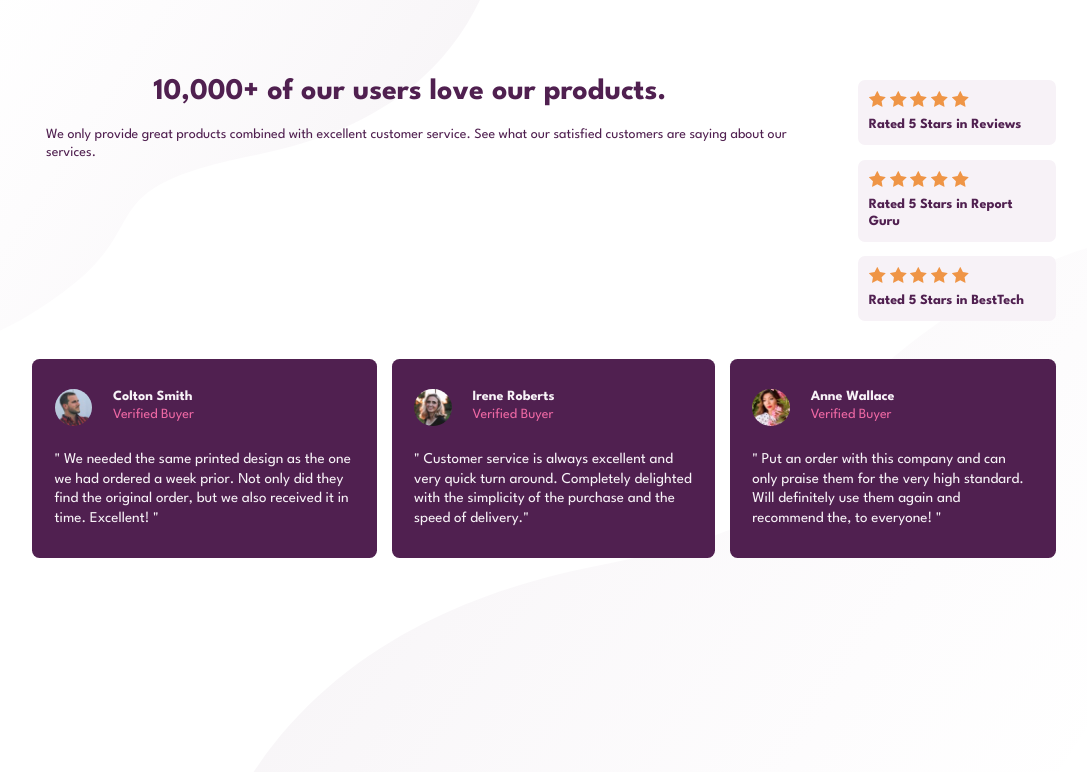
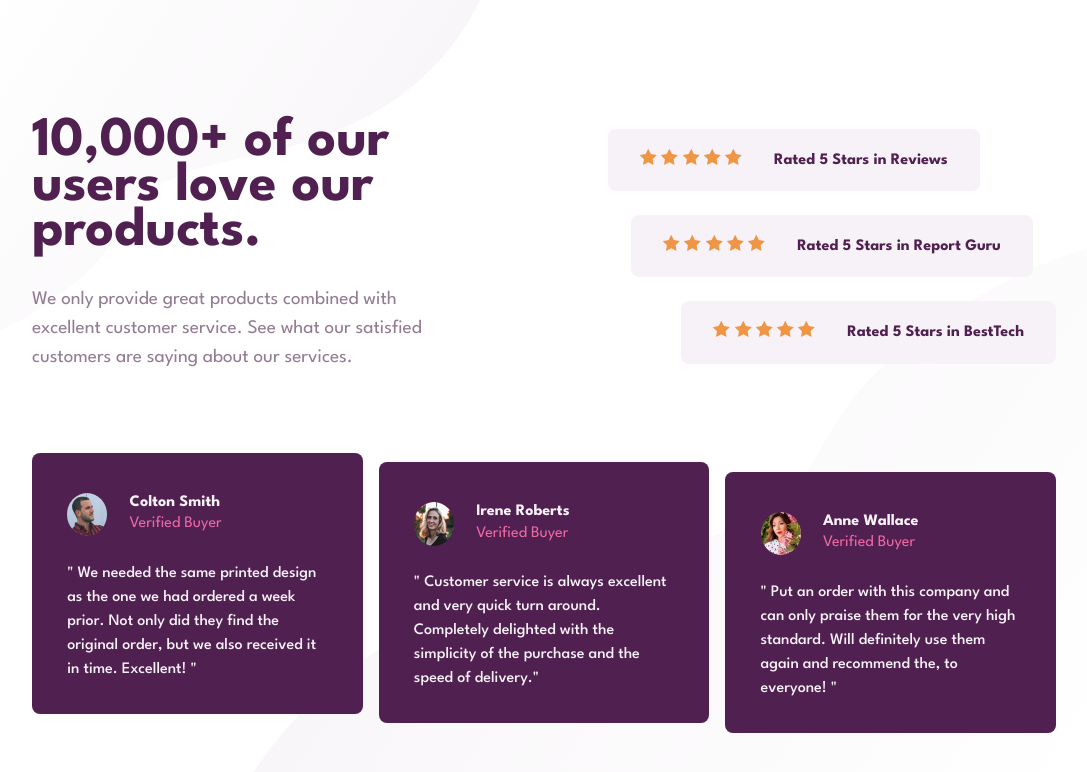
Before and after one commit to cdevnev/social-proof-section, a plain HTML site: page index.html in a window 1280 px wide. Shown: the whole page, without its empty margins (96-1183 px from the left). Drawn offline with Linux system fonts and the light colour scheme.

Commit message:
Made more changes to @media section -added responsive desktop properties -added desktop font variables -adjusted card sizes and font sizes to match -refactored text element centering -added flex for positioning top-content -switched card gap solution from margin to gap

```diff
--- a/styles/style.css
+++ b/styles/style.css
@@ -16,10 +16,13 @@
     --DarkGray: hsl(303, 10%, 53%);
     --LightGray: hsl(300, 24%, 96%);
     --White: hsl(0, 0%, 100%);
-    --400: 400 0.9375em/1.3 'League Spartan', sans-serif;
-    --500: 500 0.9375em/1.2 'League Spartan', sans-serif;
-    --600: 700 0.9375em/1.2 'League Spartan', sans-serif;
-    --700: 700 2em/.8 'League Spartan', sans-serif;
+    --400: 400 1rem/1.5 'League Spartan', sans-serif;
+    --400d: 400 1.2rem/1.5 'League Spartan', sans-serif;
+    --500: 500 1rem/1.5 'League Spartan', sans-serif;
+    --600: 700 1rem/1.2 'League Spartan', sans-serif;
+    --600d: 700 1.2rem/1.2 'League Spartan', sans-serif;
+    --700: 700 2.4rem/.8 'League Spartan', sans-serif;
+    --700d: 700 3.5rem/.8 'League Spartan', sans-serif;
 }
 
 * {
@@ -41,12 +44,11 @@ body {
     flex-direction: column;
     justify-content: center;
     align-items: center;
-    font: var(--400);
 }
 
 .wrapper {
-    min-width: 19em;
-    max-width: 19em;
+    min-width: 20em;
+    max-width: 20em;
     display: flex;
     flex-direction: column;
     justify-content: center;
@@ -54,36 +56,40 @@ body {
     gap: 2.5em;
 }
 
-.top-content, .hero, .ratings-stack {
+.top-content, .ratings-stack {
     color: var(--Magenta);
-    text-align: center;
     display: flex;
     flex-direction: column;
     gap: 1em;
 }
 
+.top-content {
+    gap: 2em;
+}
+
+.hero {
+    display: flex;
+    flex-direction: column;
+    gap: 2em;
+}
+
 h1 {
     font: var(--700);
-    padding-left: 15%;
-    padding-right: 15%;
+    text-align: center;
 }
 
 .hero-content {
     font: var(--400);
-    padding-left: 1em;
-    padding-right: 1em;
-    padding-top: .5em;
-    padding-bottom: 1em;
-}
-
-.ratings-stack {
-    font: var(--600);
+    color: var(--DarkGray);
+    text-align: center;
 }
 
 .rating {
+    font: var(--600);
     display: flex;
     flex-direction: column;
-    gap: .3em;
+    align-items: center;
+    gap: .2em;
     background-color: var(--LightGray);
     border-radius: .5em;
     padding: .8em;
@@ -98,11 +104,12 @@ h1 {
 .testimonial {
     background-color: var(--Magenta);
     border-radius: .5em;
-    padding-top: 2em;
-    padding-left: 1.5em;
-    padding-right: 1.5em;
+    padding-top: 2.5em;
+    padding-left: 2.2em;
+    padding-right: 2.2em;
     padding-bottom: 2em;
     color: var(--LightGray);
+    font: var(--400);
     display: flex;
     flex-flow: column nowrap;
     gap: 1.6em;
@@ -132,18 +139,33 @@ h1 {
         background: url('../images/bg-pattern-top-desktop.svg') top 0 left 0/45vmax no-repeat,
         url('../images/bg-pattern-bottom-desktop.svg')  bottom -3vh right 0/75vmax no-repeat var(--White);
     }
+
     .wrapper {
         min-width: 80vw;
+        min-height: 75vh;
+        justify-content: space-between;
+        align-items: center;
     }
+
+    .top-content, .bottom-content, .rating {flex-direction: row;}
     .top-content, .bottom-content {
-        flex-direction: row;
+        width: 100%;
+        margin-top: 5vh;
+        margin-bottom: auto;
+        justify-content: space-between;
     }
-    .top-content, .hero {
-        justify-content: flex-start;
-        align-items: flex-start;
-    }
-    .top-content, .hero, .rating {
-        text-align: left;
-    }
-    /* h1 {} */
+
+    .hero {max-width: 31vw;}
+    h1, .hero-content {text-align: left; padding: 0;}
+    h1 {font: var(--700d);}
+    .hero-content {font:var(--400d);}
+    .ratings-stack {gap:1.5em; justify-content: center; align-items: flex-start; min-width: 35vw;}
+    .rating {gap: 2em; padding: 1.25em 2em; min-width: 28vw;}
+    .rating2 {align-self: center;}
+    .rating3 {align-self: flex-end;}
+
+    .bottom-content {min-height: 35vh;}
+    .testimonial {font: var(--500); height:100%; width: 100%; max-width: 22em; min-height: 16em;}
+    .testimonial2 {align-self: center;}
+    .testimonial3 {align-self: flex-end;}
 }
```
